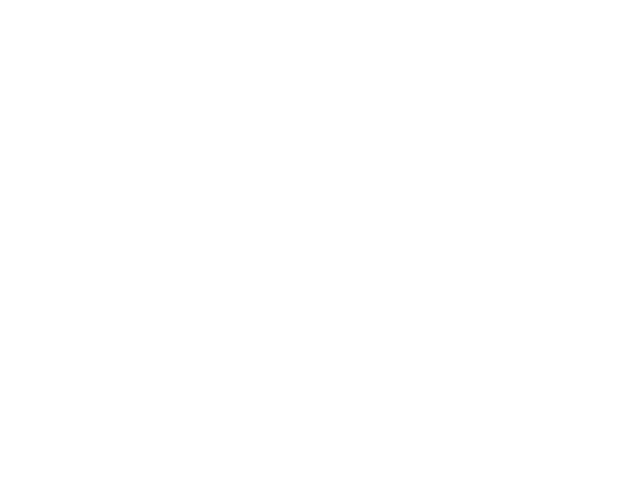
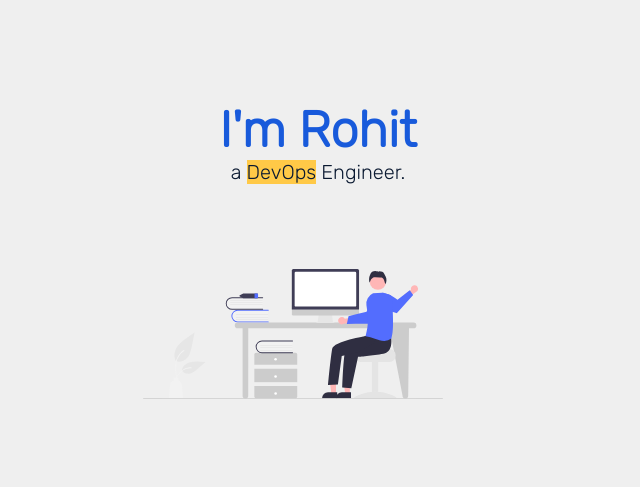
Before and after one commit to rohitrav33ndran/my-personal-cv, a plain HTML site: page index.html in a window 1280 px wide. Shown: the whole page, without its empty margins (347-987 px from the left). Drawn offline with Linux system fonts and the light colour scheme.

Commit message:
more css updates - positioning

```diff
--- a/css/styles.css
+++ b/css/styles.css
@@ -1,16 +1,52 @@
 body {
   margin: 0;
+  background-color: #EFEFEF;
+  text-align: center;
 }
 
 h1 {
   margin-top: 0;
   margin-bottom: 0;
+  margin-right: auto;
+  margin-left: auto;
+  padding-top: 100px;
+  padding-left: 50px;
+  color: #185ADB;
+  font-family: 'Rubik', sans-serif;
+  font-size: 50px;
+}
+
+span {
+  background-color: #FFC947;
+}
+
+p {
+  color: #0A1931;
+  padding-left: 50px;
+  font-family: 'Rubik', sans-serif;
+  font-size: 20px;
+  display: block;
+  margin-top: 0;
+  margin-bottom: 0;
+  margin-right: auto;
+  margin-left: auto;
+
 }
 
 img {
-  height: 500px;
-  width: 500px;
+  height: 300px;
+  width: 300px;
+  background-color: #EFEFEF
 }
+
+/*
+
+Blue: #185ADB
+Yellow: #FFC947
+Grey: #EFEFEF
+BlueBlack: #0A1931
+/*
+
 
 /*
 .topcontainer {
--- a/index.html
+++ b/index.html
@@ -1,12 +1,20 @@
 <!DOCTYPE html>
 <html lang="en" dir="ltr">
+
 <head>
   <meta charset="utf-8">
   <title>Rohit Raveendran</title>
   <link rel="stylesheet" href="css/styles.css">
   <link rel="icon" href="favicon.ico">
+  <link rel="preconnect" href="https://fonts.googleapis.com">
+  <link rel="preconnect" href="https://fonts.gstatic.com" crossorigin>
+  <link href="https://fonts.googleapis.com/css2?family=Rubik:wght@300&display=swap" rel="stylesheet">
 </head>
+
 <body>
+  <h1>I'm Rohit</h1>
+  <p>a <span>DevOps</span> Engineer.</p>
+  <img src="images/Hello.svg" alt="hello-img">
+</body>
 
-  </body>
 </html>
```
Also changed, not shown: images/Hello.svg (added), 1 other file. Lines whose indentation alone changed are shown as unchanged.
